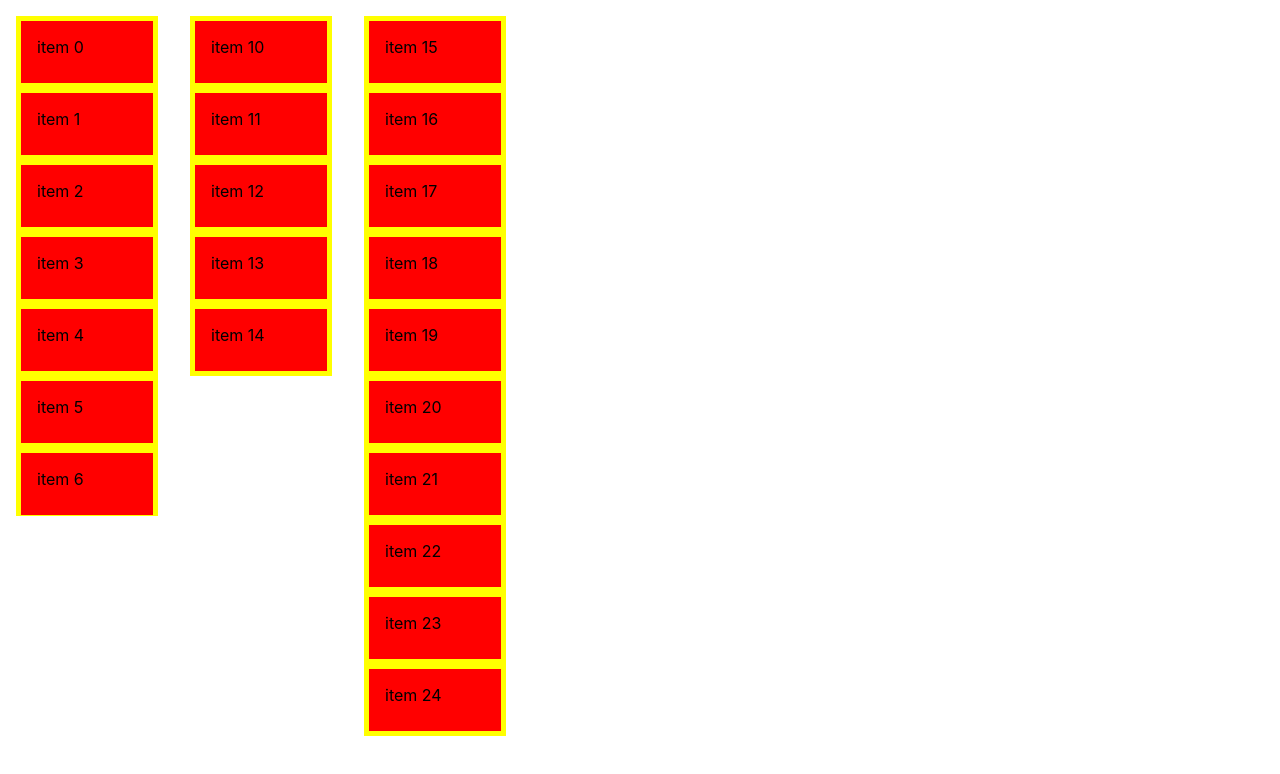
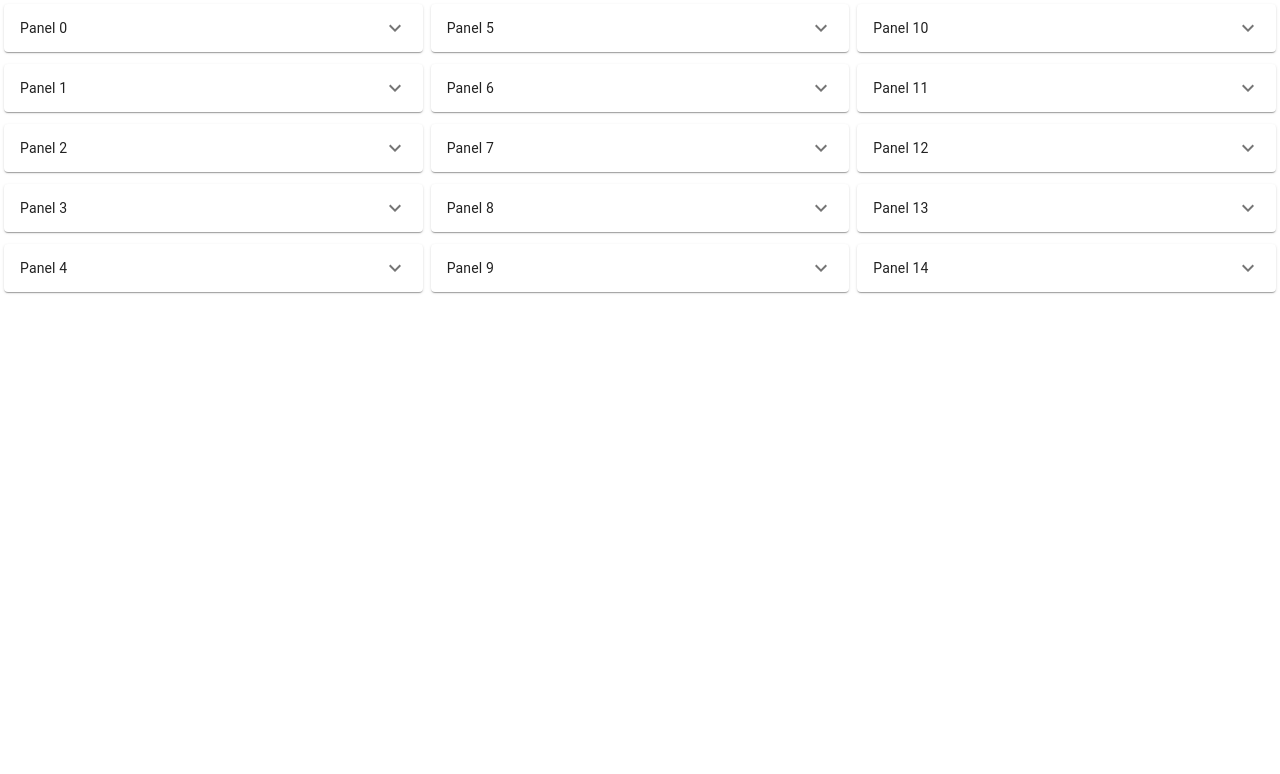
Before and after one commit to sriramrudraraju/react-drag-and-drop, a React (Create React App) app: page / in a window 1280 px wide. Shown: the top 774 px of the page. Built offline with nearby package versions, Linux system fonts and the light colour scheme.

Commit message:
refact: expansion panels as items

```diff
--- /dev/null
+++ b/src/common/components/expansion-panel/expansion-panel.component.tsx
@@ -0,0 +1,53 @@
+import React, { FC, useCallback, useState } from 'react';
+import { createStyles, makeStyles } from '@material-ui/core/styles';
+import { ExpansionPanel, ExpansionPanelSummary, ExpansionPanelDetails, Typography } from '@material-ui/core';
+import ExpandMoreIcon from '@material-ui/icons/ExpandMore';
+
+const useStyles = makeStyles(() =>
+  createStyles({
+    root: {
+      width: '100%',
+    },
+    heading: {
+      fontSize: 14
+    },
+  }),
+);
+
+interface SimpleExpansionPanelProps {
+  id: number;
+  isExpanded?: boolean;
+}
+
+export const SimpleExpansionPanel: FC<SimpleExpansionPanelProps> = ({id, isExpanded = false }) => {
+  const classes = useStyles();
+
+  const [isExpand , handleExpand] = useState(isExpanded);// its dangerous.. i know
+
+  const onChange = useCallback(
+    (event: React.ChangeEvent<{}>, flag: boolean) => {
+      handleExpand(flag);
+    },
+    []
+  );
+
+  return (
+    <div className={classes.root}>
+      <ExpansionPanel expanded={isExpand} onChange={onChange}>
+        <ExpansionPanelSummary
+          expandIcon={<ExpandMoreIcon />}
+          aria-controls="panel1a-content"
+          id="panel1a-header"
+        >
+          <Typography className={classes.heading}>Panel {id}</Typography>
+        </ExpansionPanelSummary>
+        <ExpansionPanelDetails>
+          <Typography>
+            Lorem ipsum dolor sit amet, consectetur adipiscing elit. Suspendisse malesuada lacus ex,
+            sit amet blandit leo lobortis eget.
+          </Typography>
+        </ExpansionPanelDetails>
+      </ExpansionPanel>
+    </div>
+  );
+}
--- a/src/components/app/app.tsx
+++ b/src/components/app/app.tsx
@@ -1,22 +1,18 @@
-import React from 'react';
+import React, { useState, useCallback } from 'react';
 
-import { DragAndDrop } from '../drag-and-drop/drag-and-drop.component';
+import { DragAndDrop, Column } from '../drag-and-drop/drag-and-drop.component';
+import { SimpleExpansionPanel } from '../../common/components/expansion-panel/expansion-panel.component';
 
 import './app.css';
 
-// styles for cells
-const getCellStyle = (isDragging: boolean) => {
+// styles for items
+const getItemStyle = (isDragging: boolean) => {
   return ({
     // some basic styles to make the items look a bit nicer
     userSelect: 'none',
-    padding: 8 * 2,
-    margin: `0 0 $8px 0`,
-    border: '5px solid yellow',
-    height: 30,
-    width: 100,
-
+    padding: 4,
+    marginBottom: 4,
     // change background colour if dragging
-    background: isDragging ? 'lightgreen' : 'red',
   })
 };
 
@@ -24,38 +20,38 @@ const getCellStyle = (isDragging: boolean) => {
 const getItems = (count: number, offset = 0) =>
   Array.from({ length: count }, (v, k) => k).map(k => ({
       id: `item-${k + offset}`,
-      children: <div >item {k + offset}</div>,
-      getCellStyle
+      children: () => <SimpleExpansionPanel id={k + offset} />,
+      getItemStyle
   }));
 
-const cols = {
+
+const COLUMNS = {
   column1: {
-    items: getItems(10),
-    style: {
-      margin: 16,
-      maxHeight: 500,
-      overflow: 'auto'
-    },
+    items: getItems(5)
   },
   column2: {
-    items: getItems(5, 10),
-    style: {
-      margin: 16
-    }
+    items: getItems(5, 5)
   },
   column3: {
-    items: getItems(10, 15),
-    style: {
-      margin: 16
-    }
+    items: getItems(5, 10)
   }
 }
 
 export const App = () => {
+  const [columns, setColumns] = useState<Column>(COLUMNS);
+
+  const onColumnsUpdate = useCallback(
+    (obj: Column) => {
+      setColumns(obj);
+    },
+    []
+  )
+
   return (
     <div className="app-root">
       <DragAndDrop
-        columns={cols}
+        columns={columns}
+        onColumnsUpdate={onColumnsUpdate}
       />
     </div>
   );
--- a/src/components/drag-and-drop/drag-and-drop.component.tsx
+++ b/src/components/drag-and-drop/drag-and-drop.component.tsx
@@ -1,8 +1,8 @@
-import React, { FC, useState, useCallback } from "react";
+import React, { FC, useCallback } from "react";
 import { DragDropContext, DropResult, DraggableLocation } from "react-beautiful-dnd";
 
 import { DragabbleColumn } from  './dragabble-column/dragabble-column.component';
-import { Item } from './dragabble-cell/draggable-cell.component';
+import { Item } from './dragabble-item/draggable-item.component';
 
 import { reorder } from './utils/reorder';
 
@@ -23,12 +23,17 @@ const move = (source: Item[], destination: Item[], droppableSource: DraggableLoc
   return result;
 };
 
-interface DragAndDropProps {
-  columns: {[key: string] : {items: Item[]; style?: object}};
+
+export interface Column {
+  [key: string]: { items: Item[]; style?: object; }
 }
 
-export const DragAndDrop: FC<DragAndDropProps> = ({columns}) => {
-  const [state, setState] = useState(columns);
+interface DragAndDropProps {
+  columns: Column;
+  onColumnsUpdate: (obj: Column) => void;
+}
+
+export const DragAndDrop: FC<DragAndDropProps> = ({columns, onColumnsUpdate}) => {
 
   const onDragEnd = useCallback(
     (result: DropResult) => {
@@ -43,53 +48,53 @@ export const DragAndDrop: FC<DragAndDropProps> = ({columns}) => {
       if (source.droppableId === destination.droppableId) {
         // reorder them
         const reorderedList = reorder(
-            state[source.droppableId].items,
+            columns[source.droppableId].items,
             source.index,
             destination.index
         );
 
         // update source column list state
-        setState({
-          ...state,
+        onColumnsUpdate({
+          ...columns,
           [source.droppableId]: {
-            ...state[source.droppableId],
+            ...columns[source.droppableId],
             items: reorderedList
           }
         });
       } else {
           // get the updated source and destination lists
           const result = move(
-              state[source.droppableId].items,
-              state[destination.droppableId].items,
+              columns[source.droppableId].items,
+              columns[destination.droppableId].items,
               source,
               destination
           );
 
-          setState({
-              ...state,
+          onColumnsUpdate({
+              ...columns,
               [source.droppableId]: {
-                ...state[source.droppableId],
+                ...columns[source.droppableId],
                 items: result[source.droppableId]
               },
               [destination.droppableId]: {
-                ...state[destination.droppableId],
+                ...columns[destination.droppableId],
                 items: result[destination.droppableId]
               }
           });
         }
       },
-    [state]
+    [columns, onColumnsUpdate]
   );
 
   return (
     <DragDropContext onDragEnd={onDragEnd}>
       {
-        Object.keys(state).map((key) => (
+        Object.keys(columns).map((key) => (
           <DragabbleColumn
             key={key}
             droppableId={key}
-            items={state[key].items}
-            style={state[key].style}
+            items={columns[key].items}
+            style={columns[key].style}
           />
         ))
       }
--- a/src/components/drag-and-drop/dragabble-column/dragabble-column.component.tsx
+++ b/src/components/drag-and-drop/dragabble-column/dragabble-column.component.tsx
@@ -1,7 +1,7 @@
 import React, { FC } from 'react';
 import { Droppable } from "react-beautiful-dnd";
 
-import { DraggableCell, Item } from '../dragabble-cell/draggable-cell.component';
+import { DraggableItem, Item } from '../dragabble-item/draggable-item.component';
 
 export interface DragabbleColumnProps {
   droppableId: string;
@@ -16,7 +16,7 @@ export const DragabbleColumn: FC<DragabbleColumnProps> = ({droppableId, items, s
           <div ref={provided.innerRef} {...provided.droppableProps} style={{...style}}>
             {
               items && items.map((ele, index) => (
-                <DraggableCell item={ele} index={index} key={ele.id} />
+                <DraggableItem item={ele} index={index} key={ele.id} />
               ))
             }
             {provided.placeholder}
--- a/src/components/drag-and-drop/dragabble-cell/draggable-cell.component.tsx
+++ b/src/components/drag-and-drop/dragabble-item/draggable-item.component.tsx
@@ -3,16 +3,16 @@ import { Draggable } from "react-beautiful-dnd";
 
 export interface Item {
   id: string | number; // NOTE: id has to be unique across all dragging elements
-  children: string | JSX.Element | null;
-  getCellStyle?: (isDragging: boolean) => object;
+  children: () => string | JSX.Element | null;
+  getItemStyle?: (isDragging: boolean) => object;
 }
 
-interface DraggableCellProps {
+interface DraggableItemProps {
   item: Item;
   index: number;
 }
 
-export const DraggableCell: FC<DraggableCellProps> = ({ item, index }) => {
+export const DraggableItem: FC<DraggableItemProps> = ({ item, index }) => {
   return (
     <Draggable draggableId={`${item.id}`} index={index}>
       {(provided, draggableSnapshot) => (
@@ -22,11 +22,11 @@ export const DraggableCell: FC<DraggableCellProps> = ({ item, index }) => {
         >
           <div
             ref={provided.innerRef}
-            style={item.getCellStyle && item.getCellStyle(
+            style={item.getItemStyle && item.getItemStyle(
               draggableSnapshot.isDragging
             )}
           >
-            {item.children}
+            {item.children()}
           </div>
         </div>
       )}
```
